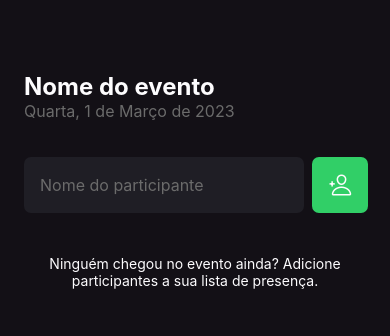
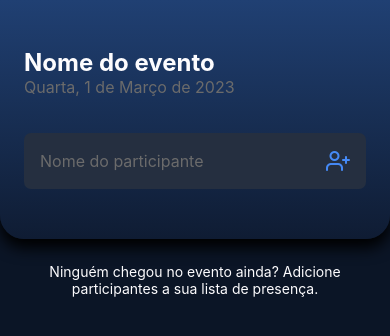
Before and after one commit to yurisoaresm/imhere, a React Native app: screen / in a window 390 px wide. Shown: the top 336 px of the page. Built offline with nearby package versions, Linux system fonts and the light colour scheme.

Commit message:
feat: change color and layout

```diff
--- a/package.json
+++ b/package.json
@@ -16,7 +16,8 @@
     "react-dom": "18.2.0",
     "react-native": "0.71.3",
     "react-native-vector-icons": "^9.2.0",
-    "react-native-web": "~0.18.10"
+    "react-native-web": "~0.18.10",
+    "expo-linear-gradient": "~12.1.2"
   },
   "devDependencies": {
     "@babel/core": "^7.20.0",
--- a/src/components/Participant/index.tsx
+++ b/src/components/Participant/index.tsx
@@ -1,5 +1,5 @@
 import { View, Text, TouchableOpacity } from 'react-native';
-import Icon from 'react-native-vector-icons/Ionicons';
+import { Feather } from '@expo/vector-icons';
 
 import { styles } from './styles';
 
@@ -16,8 +16,8 @@ export function Participant({ name, onRemove }: Props) {
       </Text>
 
       <TouchableOpacity style={styles.button} onPress={onRemove} >
-            <Icon name="trash-outline" size={24} color='#fdfcfe' />
-        </TouchableOpacity>
+        <Feather name="trash-2" size={24} color="#B83238" />
+      </TouchableOpacity>
     </View>
   );
 }
--- a/src/components/Participant/styles.ts
+++ b/src/components/Participant/styles.ts
@@ -3,8 +3,9 @@ import { StyleSheet } from "react-native";
 export const styles = StyleSheet.create({
   conatiner: {
     width: '100%',
-    backgroundColor: '#1f1e25',
-    borderRadius: 5,
+    backgroundColor: '#252F40',
+    borderTopLeftRadius: 7,
+    borderBottomLeftRadius: 7,
     flexDirection: 'row',
     alignItems: 'center',
     marginBottom: 10,
@@ -18,8 +19,9 @@ export const styles = StyleSheet.create({
   button: {
     width: 56,
     height: 56,
-    borderRadius: 7,
-    backgroundColor: '#e23c44',
+    borderTopRightRadius: 7,
+    borderBottomRightRadius: 7,
+    backgroundColor: '#252F40',
     alignItems: 'center',
     justifyContent: 'center',
   },
--- a/src/screens/Home/index.tsx
+++ b/src/screens/Home/index.tsx
@@ -1,6 +1,7 @@
 import React, { useState } from 'react';
 import { Text, View, TextInput, TouchableOpacity, FlatList, Alert } from 'react-native';
-import Icon from 'react-native-vector-icons/Ionicons';
+import { LinearGradient } from 'expo-linear-gradient';
+import { Feather } from '@expo/vector-icons';
 
 import { Participant } from '../../components/Participant';
 
@@ -39,13 +40,18 @@ export function Home() {
 
   return (
     <View style={styles.container}>
+      <LinearGradient
+        colors={['#204073', '#0F1C33']}
+        start={{ x: 0, y: 0 }}
+        end={{ x: 0, y: 1}}
+        style={styles.headerContainer}
+      >
         <Text style={styles.eventName}>
           Nome do evento
         </Text>
         <Text style={styles.eventDate}>
           Quarta, 1 de Março de 2023
         </Text>
-
         <View style={styles.form}>
           <TextInput
             style={styles.input}
@@ -56,12 +62,12 @@ export function Home() {
           />
 
           <TouchableOpacity style={styles.button} onPress={handleParticipantAdd}>
-          <Text style={styles.buttonText}>
-            <Icon name="person-add-outline" size={24} color='#fdfcfe' />
-          </Text>
+            <Feather name="user-plus" size={24} color="#458AF7" />
           </TouchableOpacity>
         </View>
+      </LinearGradient>
 
+      <View style={styles.content}>
         <FlatList
           data={participants}
           keyExtractor={item => item}
@@ -80,5 +86,6 @@ export function Home() {
           )}
         />
       </View>
+    </View>
   )
 }
--- a/src/screens/Home/styles.ts
+++ b/src/screens/Home/styles.ts
@@ -3,8 +3,17 @@ import { StyleSheet } from "react-native";
 export const styles = StyleSheet.create({
   container: {
     flex: 1,
-    backgroundColor: '#131016',
-    padding: 24,
+    backgroundColor: '#0B1526',
+  },
+  headerContainer: {
+    height: 239,
+    width: '100%',
+    paddingHorizontal: 24,
+    borderBottomRightRadius: 24,
+    borderBottomLeftRadius: 24,
+    shadowOffset: {height: 9, width: 0},
+    shadowRadius: 15,
+    shadowColor: '#000',
   },
   eventName: {
     color: '#fdfcfe',
@@ -19,24 +28,25 @@ export const styles = StyleSheet.create({
   input: {
     flex: 1,
     height: 56,
-    backgroundColor: '#1f1e25',
-    borderRadius: 7,
+    backgroundColor: '#252F40',
+    borderTopLeftRadius: 7,
+    borderBottomLeftRadius: 7,
     color: '#fdfcfe',
     padding: 16,
-    marginRight: 8,
+    marginRight: 0,
     fontSize: 16,
-  },
-  buttonText: {
-    color: '#fdfcfe',
-    fontSize: 24,
   },
   button: {
     width: 56,
     height: 56,
-    borderRadius: 7,
-    backgroundColor: '#31cf67',
+    borderTopRightRadius: 7,
+    borderBottomRightRadius: 7,
+    backgroundColor: '#252F40',
     alignItems: 'center',
     justifyContent: 'center',
+  },
+  content: {
+    padding: 24,
   },
   form: {
     width: '100%',
```
Also changed, not shown: 1 other file (tests, documents, lock files or other folders). Lines whose indentation alone changed are shown as unchanged.
